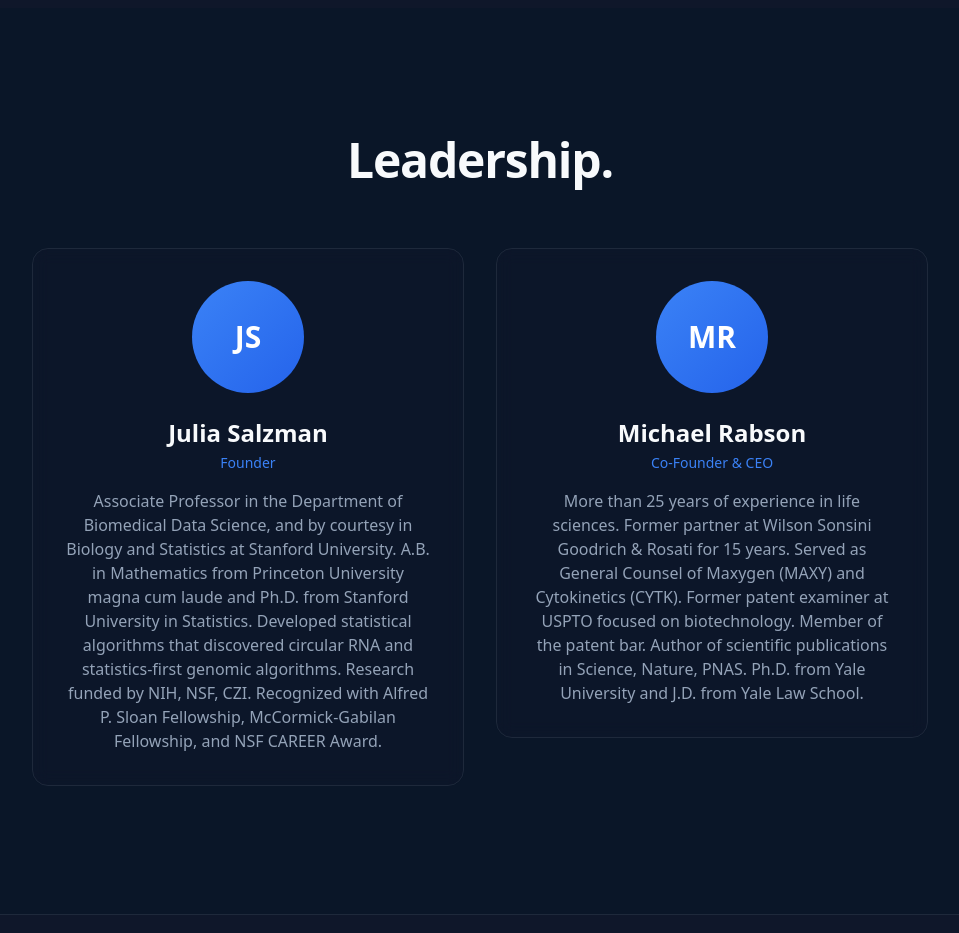
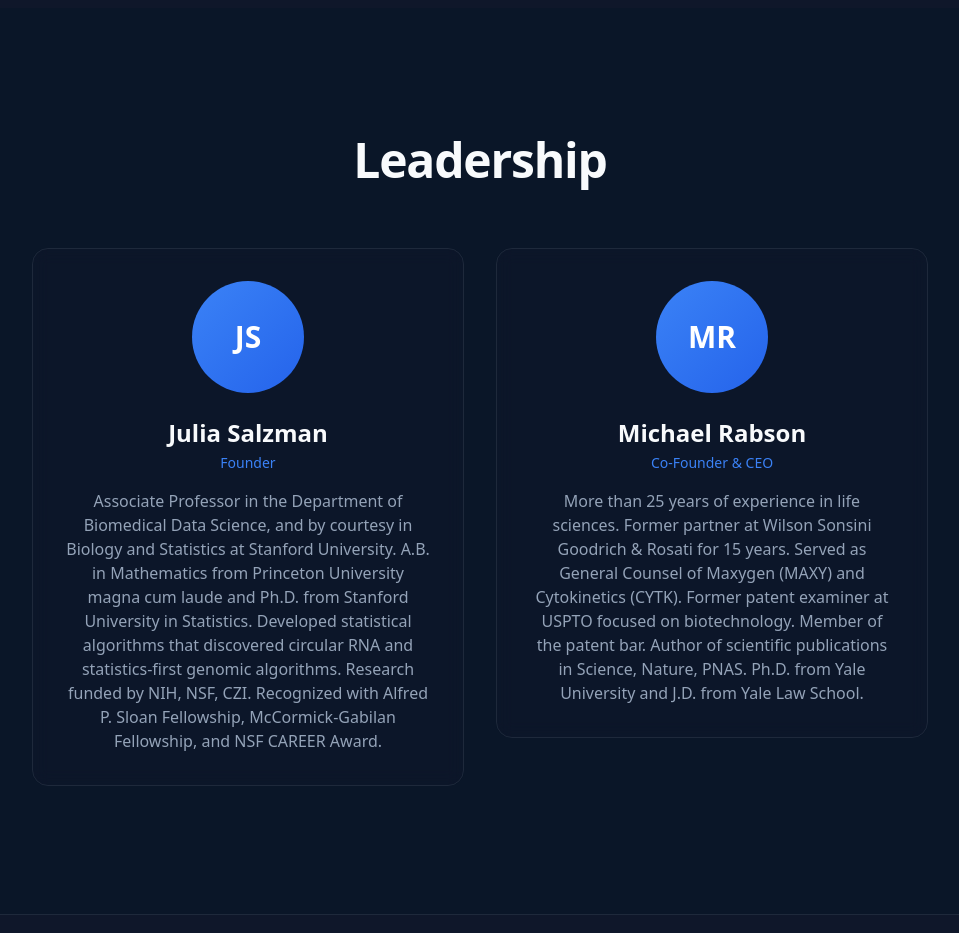
Before and after one commit to rosabiocom/RosaBio_Website, a Next.js app: page / in a window 1280 px wide. Shown: the part 3820-4753 px from the top of the page, without its empty margins (160-1119 px from the left). Built offline with nearby package versions, Linux system fonts and the light colour scheme.

Commit message:
type update

```diff
--- a/src/data/siteContent.ts
+++ b/src/data/siteContent.ts
@@ -131,7 +131,7 @@ export const siteContent = {
   // LEADERSHIP SECTION
   // ===========================================================================
   leadership: {
-    title: "Leadership.",
+    title: "Leadership",
     subtitle: "",
     team: [
       {
```
